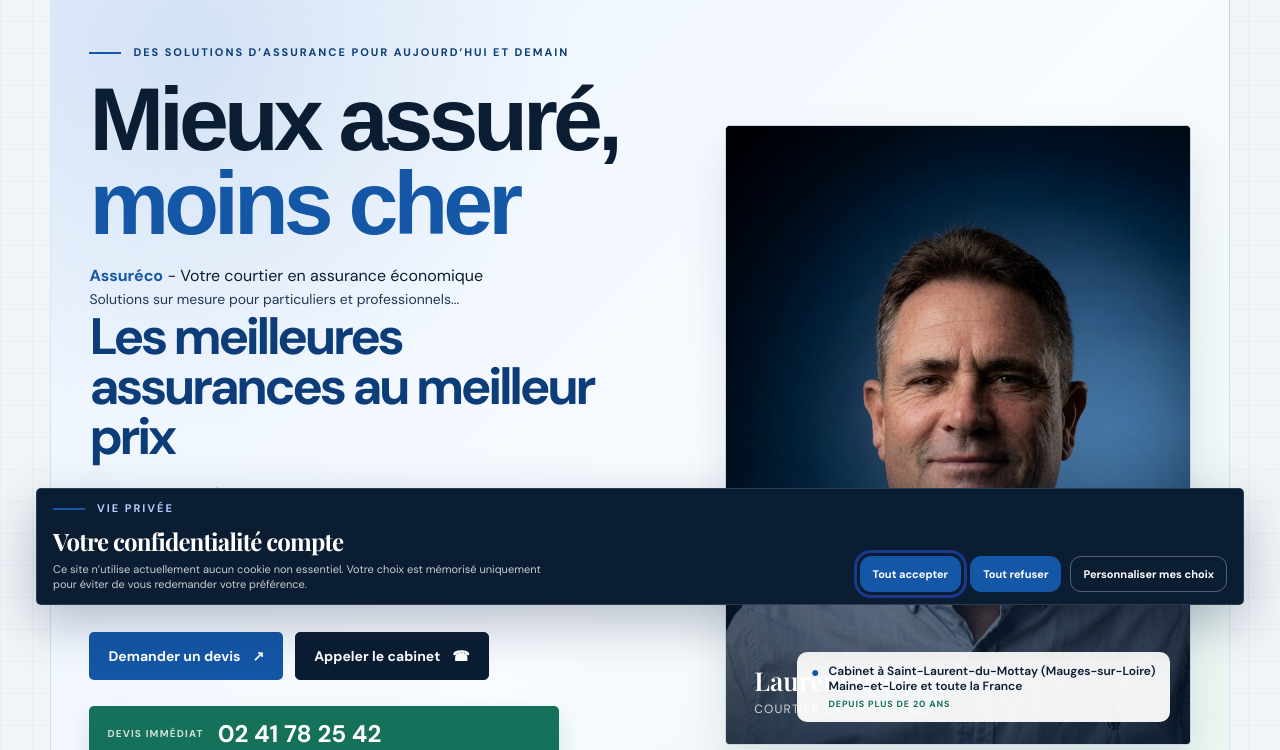
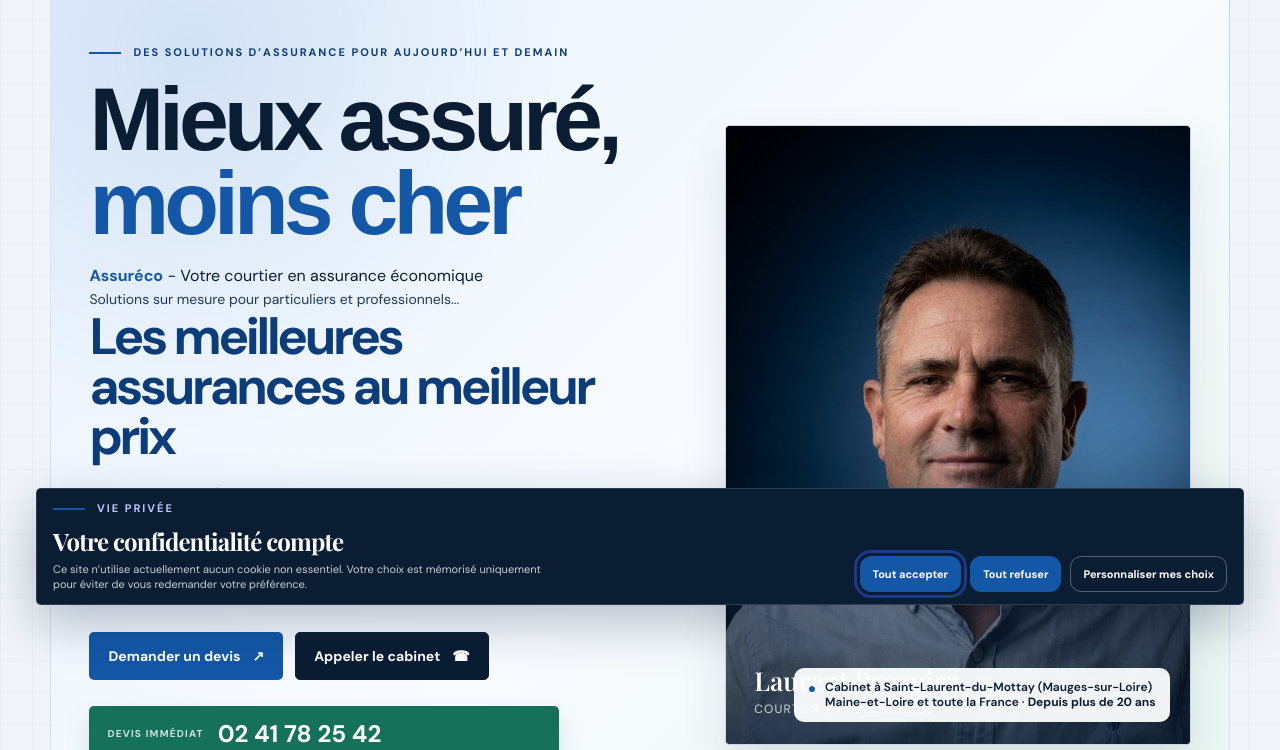
Before and after one commit to assurecopasquier-cmyk/questionnaire-vtc-taxi-assureco-pasquier, a plain HTML site: page index.html in a window 1280 px wide. Shown: the part 171-921 px from the top of the page. Drawn offline with nearby package versions, Linux system fonts and the light colour scheme.

Commit message:
Update index.html

```diff
--- a/index.html
+++ b/index.html
@@ -92,15 +92,13 @@
             <li><span aria-hidden="true">⌁</span><span><strong>Un accompagnement durable</strong><small>À chaque étape de votre vie</small></span></li>
           </ul>
         </div>
-        <div class="hero-visual">
+          <div class="hero-visual">
           <div class="hero-portrait">
             <img src="assets/laurent-pasquier-clean.jpg" alt="Laurent Pasquier, courtier en assurances" width="896" height="1195" />
             <div class="portrait-caption"><span>Laurent Pasquier</span><small>Courtier en assurances</small></div>
             <div class="portrait-contact">
               <span aria-hidden="true">●</span>
-              <span class="portrait-contact-base">Un cabinet local,<br />proche de vous</span>
-               <span class="portrait-contact-taste taste-only">Cabinet à Saint-Laurent-du-Mottay (Mauges-sur-Loire)</span>
-              <span class="portrait-contact-gradient">Cabinet à Saint-Laurent-du-Mottay (Mauges-sur-Loire)<br />Maine-et-Loire et toute la France<br /><strong>DEPUIS PLUS DE 20 ANS</strong></span>
+              <span>Cabinet à Saint-Laurent-du-Mottay (Mauges-sur-Loire)<br />Maine-et-Loire et toute la France · <strong>Depuis plus de 20 ans</strong></span>
             </div>
           </div>
           <a class="photo-review-badge taste-only" href="https://www.google.com/search?q=Assur%C3%A9co+Laurent+Pasquier+avis#mpd=~6999852626224411888/customers/reviews" target="_blank" rel="noreferrer noopener" aria-label="Avis Assuréco sur Google, note 4,9 sur 5">
```
